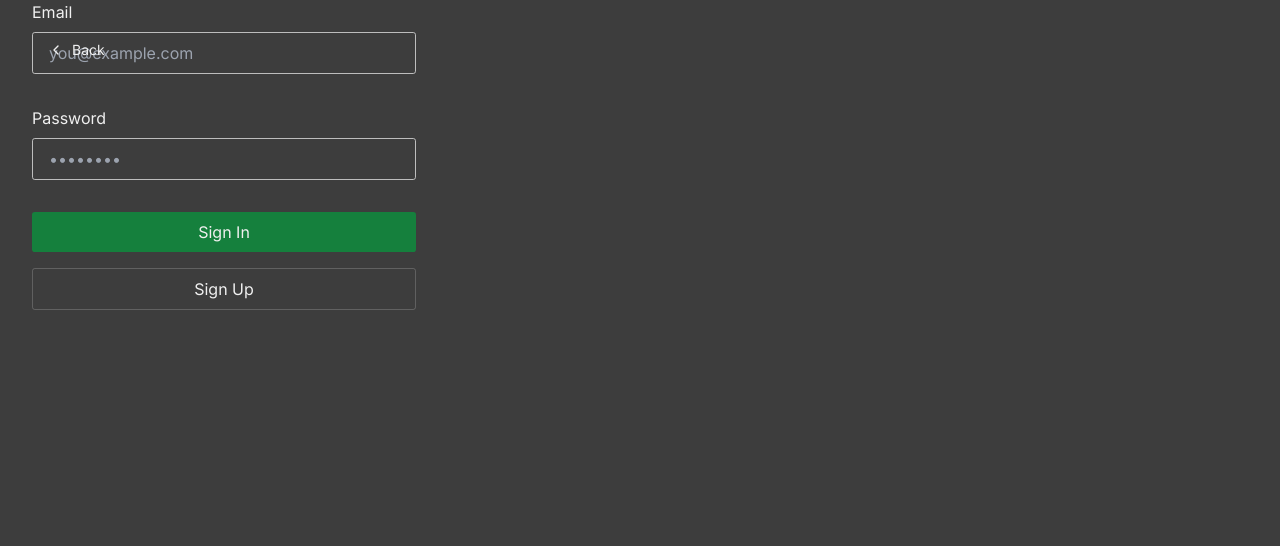
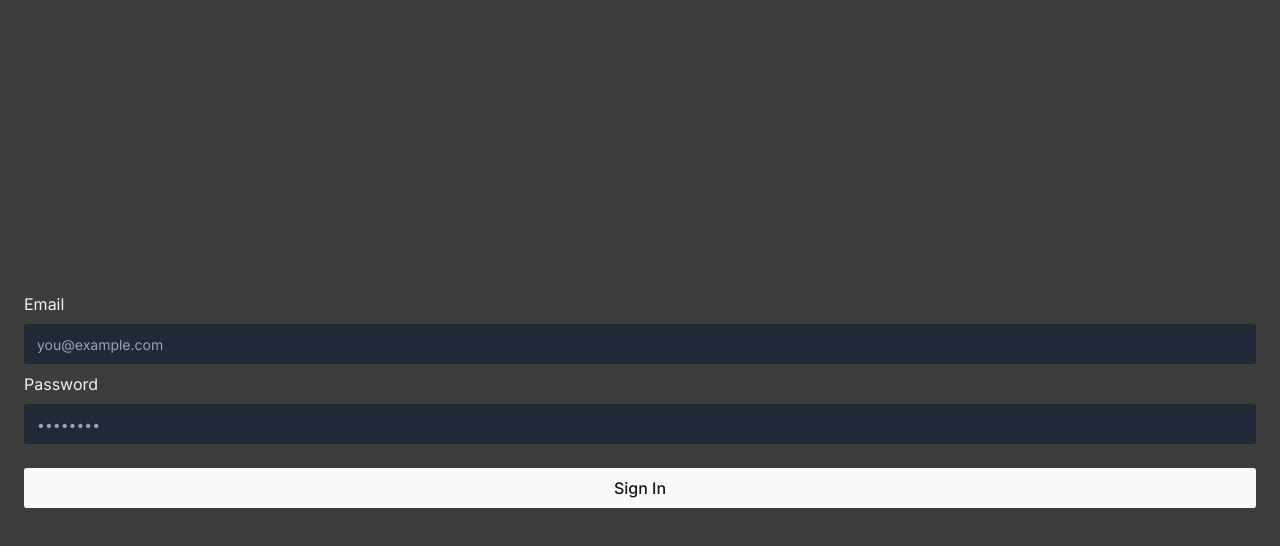
Before and after one commit to fandasson/impro-app, a Next.js app: page /login in a window 1280 px wide. Shown: the top 546 px of the page. Built offline with nearby package versions, Linux system fonts and the light colour scheme.

Commit message:
feat(admin): hide behind authentication

```diff
--- a/app/admin/page.tsx
+++ b/app/admin/page.tsx
@@ -1,5 +1,6 @@
 import { cookies } from "next/headers";
 import Link from "next/link";
+import { redirect } from "next/navigation";
 
 import { fetchPerformances } from "@/api/performances.api";
 import { Button } from "@/components/ui/Button";
@@ -10,10 +11,14 @@ import { createClient } from "@/utils/supabase/server";
 export default async function Performances() {
     const cookieStore = cookies();
     const supabase = createClient(cookieStore);
-    const { data: performances, error } = await supabase
-        .from("performances")
-        .select("*")
-        .order("date", { ascending: false });
+    const {
+        data: { user },
+    } = await supabase.auth.getUser();
+
+    if (!user) {
+        redirect("/login");
+    }
+
     const { data: performances, error } = await fetchPerformances();
 
     if (performances === null) {
--- a/app/login/page.tsx
+++ b/app/login/page.tsx
@@ -1,7 +1,11 @@
-import Link from "next/link";
-import { headers, cookies } from "next/headers";
+import { revalidatePath } from "next/cache";
+import { cookies } from "next/headers";
+import { redirect } from "next/navigation";
+
+import { Button } from "@/components/ui/Button";
+import { Input } from "@/components/ui/Input";
+import { MobileContainer } from "@/components/ui/layout/MobileContainer";
 import { createClient } from "@/utils/supabase/server";
-import { redirect } from "next/navigation";
 
 export default function Login({ searchParams }: { searchParams: { message: string } }) {
     const signIn = async (formData: FormData) => {
@@ -21,56 +25,12 @@ export default function Login({ searchParams }: { searchParams: { message: strin
             return redirect("/login?message=Could not authenticate user");
         }
 
-        return redirect("/");
-    };
-
-    const signUp = async (formData: FormData) => {
-        "use server";
-
-        const origin = headers().get("origin");
-        const email = formData.get("email") as string;
-        const password = formData.get("password") as string;
-        const cookieStore = cookies();
-        const supabase = createClient(cookieStore);
-
-        const { error } = await supabase.auth.signUp({
-            email,
-            password,
-            options: {
-                emailRedirectTo: `${origin}/auth/callback`,
-            },
-        });
-
-        if (error) {
-            return redirect("/login?message=Could not authenticate user");
-        }
-
-        return redirect("/login?message=Check email to continue sign in process");
+        revalidatePath("/", "layout");
+        return redirect("/admin");
     };
 
     return (
-        <div className="flex w-full flex-1 flex-col justify-center gap-2 px-8 sm:max-w-md">
-            <Link
-                href="/"
-                className="bg-btn-background hover:bg-btn-background-hover group absolute left-8 top-8 flex items-center rounded-md px-4 py-2 text-sm text-foreground no-underline"
-            >
-                <svg
-                    xmlns="http://www.w3.org/2000/svg"
-                    width="24"
-                    height="24"
-                    viewBox="0 0 24 24"
-                    fill="none"
-                    stroke="currentColor"
-                    strokeWidth="2"
-                    strokeLinecap="round"
-                    strokeLinejoin="round"
-                    className="mr-2 h-4 w-4 transition-transform group-hover:-translate-x-1"
-                >
-                    <polyline points="15 18 9 12 15 6" />
-                </svg>{" "}
-                Back
-            </Link>
-
+        <MobileContainer>
             <form
                 className="flex w-full flex-1 flex-col justify-center gap-2 text-foreground animate-in"
                 action={signIn}
@@ -78,33 +38,18 @@ export default function Login({ searchParams }: { searchParams: { message: strin
                 <label className="text-md" htmlFor="email">
                     Email
                 </label>
-                <input
-                    className="mb-6 rounded-md border bg-inherit px-4 py-2"
-                    name="email"
-                    placeholder="you@example.com"
-                    required
-                />
+                <Input className="bg-gray-800" name="email" placeholder="you@example.com" required />
                 <label className="text-md" htmlFor="password">
                     Password
                 </label>
-                <input
-                    className="mb-6 rounded-md border bg-inherit px-4 py-2"
-                    type="password"
-                    name="password"
-                    placeholder="••••••••"
-                    required
-                />
-                <button className="mb-2 rounded-md bg-green-700 px-4 py-2 text-foreground">Sign In</button>
-                <button
-                    formAction={signUp}
-                    className="mb-2 rounded-md border border-foreground/20 px-4 py-2 text-foreground"
-                >
-                    Sign Up
-                </button>
+                <Input className="bg-gray-800" type="password" name="password" placeholder="••••••••" required />
+                <Button variant="default" className={"mt-4"}>
+                    Sign In
+                </Button>
                 {searchParams?.message && (
                     <p className="mt-4 bg-foreground/10 p-4 text-center text-foreground">{searchParams.message}</p>
                 )}
             </form>
-        </div>
+        </MobileContainer>
     );
 }
--- a/package.json
+++ b/package.json
@@ -1,7 +1,7 @@
 {
   "name": "impro-app",
   "description": "Application for interaction with audience",
-    "version": "0.1.0",
+  "version": "1.0.0",
   "private": true,
   "license": "MIT",
   "author": "Frantisek Pac",
```
Also changed, not shown: middleware.ts (+4 -11 lines), utils/supabase/middleware.ts (+9 -53 lines). Lines whose indentation alone changed are shown as unchanged.
